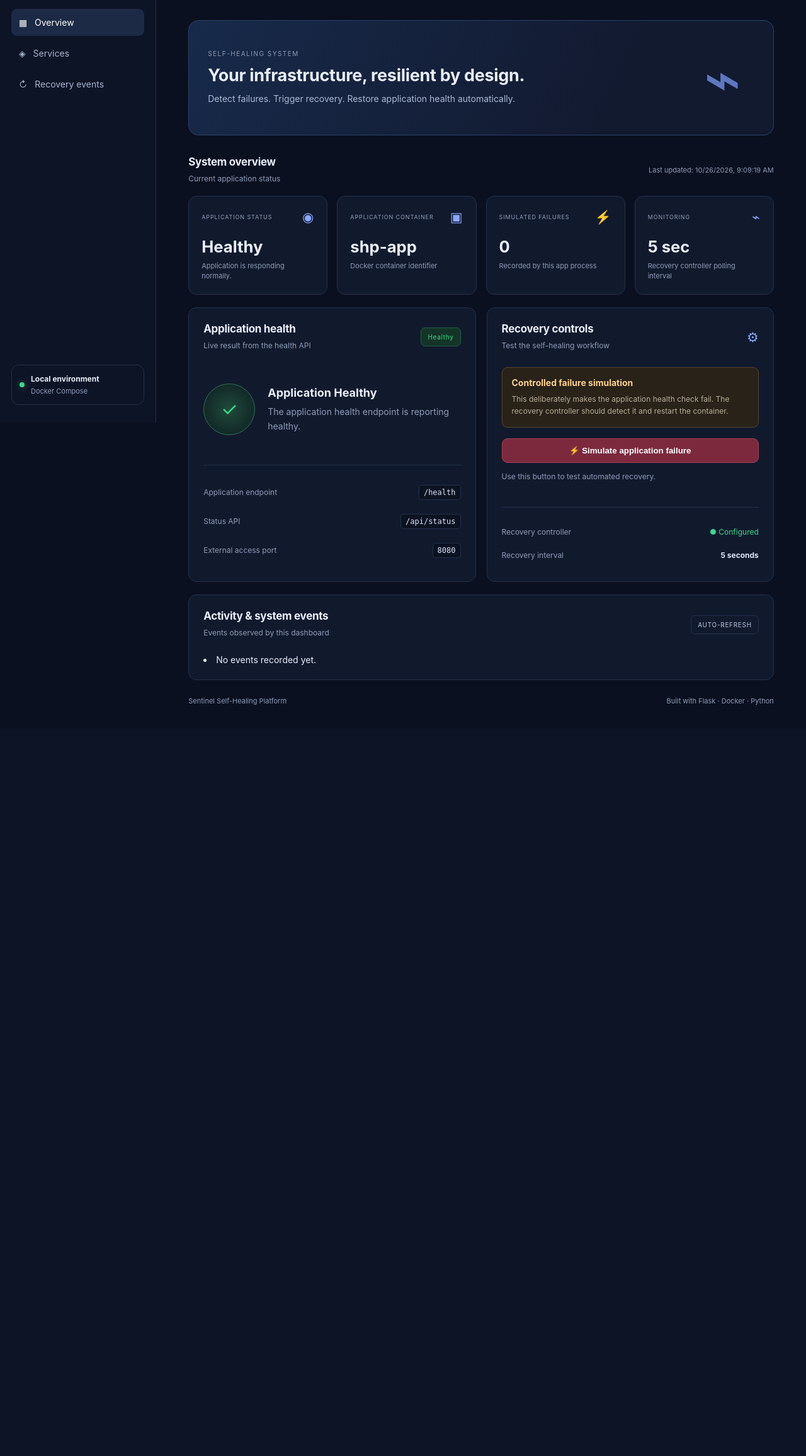
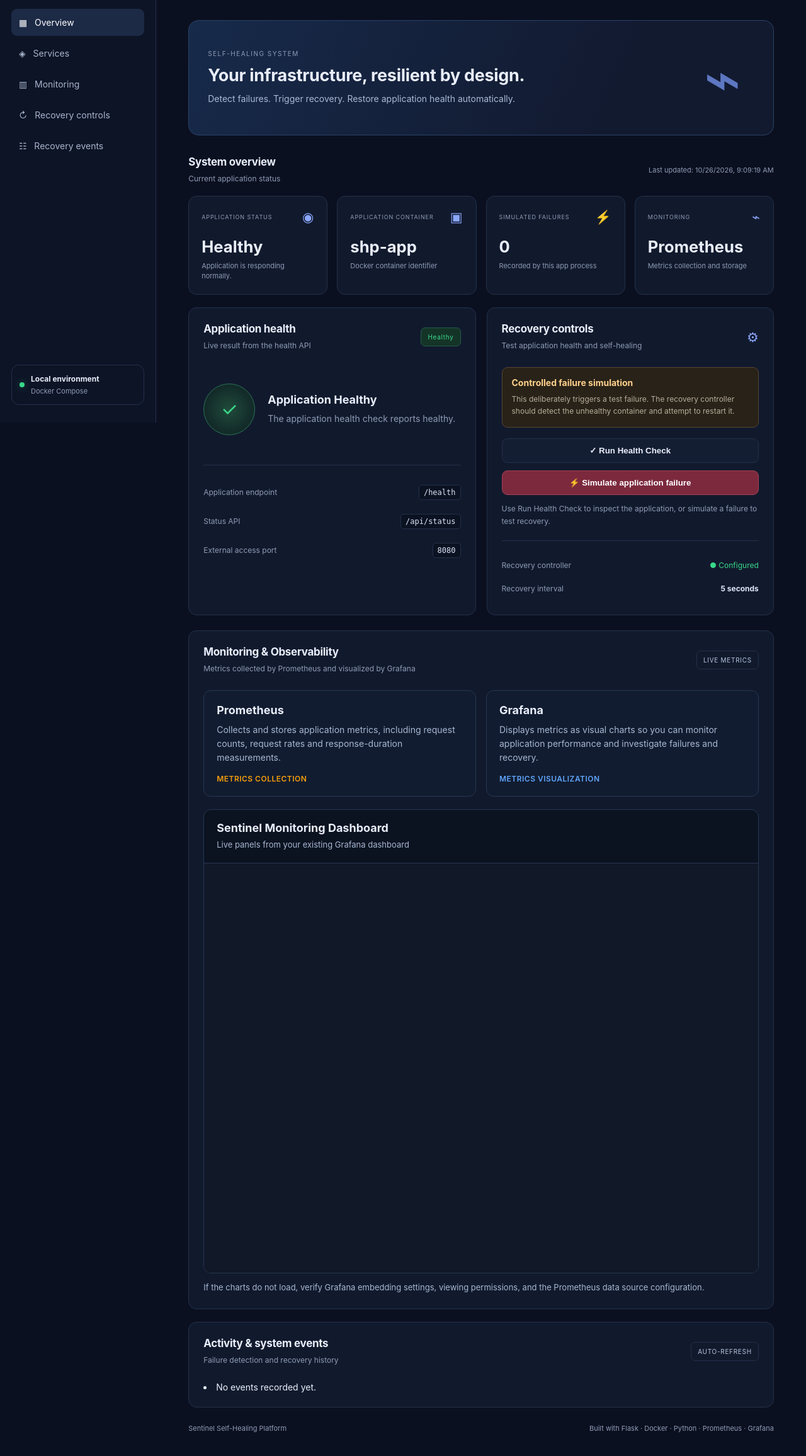
Before and after one commit to aryakale273/Self-healing-application, a Flask app: page / in a window 1280 px wide. Shown: the part 129-2441 px from the top of the page at 63% size. Before the commit the page ends 1248 px from the top, so only its background shows below. Run offline with Flask 3, Linux system fonts and the light colour scheme; data that the repository does not hold is empty.

Commit message:
Finalize Sentinel monitoring dashboard

```diff
--- a/compose.yaml
+++ b/compose.yaml
@@ -61,6 +61,9 @@ services:
     environment:
       GF_SECURITY_ADMIN_USER: admin
       GF_SECURITY_ADMIN_PASSWORD: ChangeThisPassword123!
+      GF_SECURITY_ALLOW_EMBEDDING: "true"
+      GF_AUTH_ANONYMOUS_ENABLED: "true"
+      GF_AUTH_ANONYMOUS_ORG_ROLE: Viewer
     volumes:
       - grafana_data:/var/lib/grafana
     restart: unless-stopped
--- a/static/app.js
+++ b/static/app.js
@@ -16,7 +16,6 @@ const elements = {
   simulateBtn: document.getElementById("simulateBtn"),
   actionMessage: document.getElementById("actionMessage"),
   eventList: document.getElementById("eventList"),
-  responseTime: document.getElementById("responseTime"),
   checkBtn: document.getElementById("checkBtn"),
 };
 
@@ -24,21 +23,16 @@ let previousStatus = null;
 let requestInProgress = false;
 
 function setText(element, value) {
-  if (element) {
-    element.textContent = value;
-  }
+  if (element) element.textContent = value;
 }
 
 function formatTimestamp(timestamp) {
   if (!timestamp) return "Time unavailable";
 
   const date = new Date(timestamp);
-
-  if (Number.isNaN(date.getTime())) {
-    return timestamp;
-  }
-
-  return date.toLocaleString();
+  return Number.isNaN(date.getTime())
+    ? timestamp
+    : date.toLocaleString();
 }
 
 function showMessage(message, type = "info") {
@@ -52,22 +46,59 @@ function showMessage(message, type = "info") {
 
 function setButtonLoading(button, loading, originalText) {
   if (!button) return;
-
   button.disabled = loading;
   button.textContent = loading ? "Please wait..." : originalText;
 }
 
-function updateStatusUI(data) {
-  const healthy = data.status === "healthy";
-  const statusText = healthy ? "Healthy" : "Unhealthy";
+function updateHealthUI(status, details = {}) {
+  const healthy = status === "healthy";
+  const label = healthy ? "Healthy" : "Unhealthy";
 
-  setText(elements.statusValue, statusText);
+  setText(elements.statusValue, label);
   setText(
     elements.statusDescription,
     healthy
       ? "Application is responding normally."
-      : "Application failure detected. Recovery may be in progress."
+      : "Application is unhealthy. Recovery may be in progress."
   );
+
+  setText(elements.healthPill, label);
+  if (elements.healthPill) {
+    elements.healthPill.dataset.status = status;
+  }
+
+  if (elements.healthRing) {
+    elements.healthRing.dataset.status = status;
+  }
+
+  setText(elements.healthIcon, healthy ? "✓" : "!");
+  setText(elements.healthTitle, `Application ${label}`);
+  setText(
+    elements.healthMessage,
+    healthy
+      ? "The application health check reports healthy."
+      : "The application health check reports unhealthy. Check the recovery events."
+  );
+
+  if (details.response_time_ms !== undefined) {
+    setText(
+      document.getElementById("responseTime"),
+      `${details.response_time_ms} ms`
+    );
+  }
+
+  if (previousStatus !== null && previousStatus !== status) {
+    showMessage(
+      `Application status changed to ${label.toLowerCase()}.`,
+      healthy ? "success" : "error"
+    );
+  }
+
+  previousStatus = status;
+}
+
+function updateStatusUI(data) {
+  updateHealthUI(data.status, data);
 
   setText(elements.containerValue, data.container || "shp-app");
   setText(elements.failureValue, data.failure_count ?? 0);
@@ -75,43 +106,6 @@ function updateStatusUI(data) {
     elements.lastUpdated,
     `Last updated: ${formatTimestamp(data.timestamp)}`
   );
-
-  if (elements.responseTime) {
-    setText(
-      elements.responseTime,
-      `${data.response_time_ms ?? "—"} ms`
-    );
-  }
-
-  if (elements.healthPill) {
-    setText(elements.healthPill, statusText);
-    elements.healthPill.dataset.status = data.status;
-  }
-
-  if (elements.healthRing) {
-    elements.healthRing.dataset.status = data.status;
-  }
-
-  if (elements.healthIcon) {
-    setText(elements.healthIcon, healthy ? "✓" : "!");
-  }
-
-  setText(elements.healthTitle, `Application ${statusText}`);
-  setText(
-    elements.healthMessage,
-    healthy
-      ? "The application health endpoint is reporting healthy."
-      : "A test failure or application issue is active. Check the recovery events."
-  );
-
-  if (previousStatus !== null && previousStatus !== data.status) {
-    showMessage(
-      `Application status changed to ${statusText.toLowerCase()}.`,
-      healthy ? "success" : "error"
-    );
-  }
-
-  previousStatus = data.status;
 }
 
 function eventLabel(type) {
@@ -131,19 +125,18 @@ function eventLabel(type) {
 }
 
 function eventClass(type) {
-  if (
-    type === "RECOVERY_SUCCEEDED" ||
-    type === "CONTROLLER_STARTED"
-  ) {
+  if (["RECOVERY_SUCCEEDED", "CONTROLLER_STARTED"].includes(type)) {
     return "success";
   }
 
   if (
-    type === "FAILURE_INJECTED" ||
-    type === "UNHEALTHY_DETECTED" ||
-    type === "CONTAINER_STOPPED" ||
-    type === "DOCKER_API_ERROR" ||
-    type === "CONTAINER_NOT_FOUND"
+    [
+      "FAILURE_INJECTED",
+      "UNHEALTHY_DETECTED",
+      "CONTAINER_STOPPED",
+      "DOCKER_API_ERROR",
+      "CONTAINER_NOT_FOUND",
+    ].includes(type)
   ) {
     return "error";
   }
@@ -190,128 +183,124 @@ function renderEvents(events) {
   });
 }
 
+async function getJSON(url, options = {}) {
+  const response = await fetch(url, {
+    cache: "no-store",
+    ...options,
+  });
+
+  const data = await response.json();
+
+  if (!response.ok) {
+    throw new Error(data.error || `Request failed (${response.status})`);
+  }
+
+  return data;
+}
+
 async function refreshStatus() {
   if (requestInProgress) return;
-
   requestInProgress = true;
 
   try {
-    const response = await fetch("/api/status", {
-      cache: "no-store",
-    });
-
-    if (!response.ok) {
-      throw new Error(`Status request failed (${response.status})`);
-    }
-
-    const data = await response.json();
+    const data = await getJSON("/api/status");
     updateStatusUI(data);
   } catch (error) {
-    console.error("Could not refresh application status:", error);
+    console.error("Status refresh failed:", error);
     setText(elements.statusValue, "Unavailable");
-    setText(elements.statusDescription, "Unable to retrieve application status.");
-    showMessage("Could not load live status. Check the app container.", "error");
+    setText(elements.healthPill, "UNAVAILABLE");
+    setText(elements.healthTitle, "Health status unavailable");
+    setText(elements.healthMessage, "Could not retrieve application status.");
   } finally {
     requestInProgress = false;
   }
 
   try {
-    const response = await fetch("/api/events", {
-      cache: "no-store",
-    });
+    const data = await getJSON("/api/events");
+    renderEvents(data.events || []);
+  } catch (error) {
+    console.error("Event refresh failed:", error);
+  }
+}
 
-    if (!response.ok) {
-      throw new Error(`Events request failed (${response.status})`);
+async function runHealthCheck() {
+  setButtonLoading(elements.checkBtn, true, "✓ Run Health Check");
+
+  try {
+    // This endpoint must return JSON containing the health-check result.
+    const data = await getJSON("/api/check");
+
+    if (data.status) {
+      updateHealthUI(data.status, data);
     }
 
-    const data = await response.json();
-    renderEvents(data.events || []);
+    showMessage(
+      data.status === "healthy"
+        ? `Health check passed${data.response_time_ms !== undefined
+            ? ` in ${data.response_time_ms} ms`
+            : ""}.`
+        : `Health check result: ${data.status || "unknown"}.`,
+      data.status === "healthy" ? "success" : "error"
+    );
+
+    await refreshStatus();
   } catch (error) {
-    console.error("Could not load event history:", error);
+    console.error("Health check failed:", error);
+    showMessage(
+      `Health check failed: ${error.message}. Verify the /api/check endpoint.`,
+      "error"
+    );
+  } finally {
+    setButtonLoading(elements.checkBtn, false, "✓ Run Health Check");
   }
 }
 
 async function simulateFailure() {
-  if (!elements.simulateBtn) return;
-
-  const originalText = "Simulate Failure";
-  setButtonLoading(elements.simulateBtn, true, originalText);
+  setButtonLoading(
+    elements.simulateBtn,
+    true,
+    "⚡ Simulate application failure"
+  );
 
   try {
-    const response = await fetch("/simulate-failure", {
+    const data = await getJSON("/simulate-failure", {
       method: "POST",
-      headers: {
-        "Content-Type": "application/json",
-      },
+      headers: { "Content-Type": "application/json" },
     });
 
-    const data = await response.json();
-
-    if (!response.ok) {
-      throw new Error(data.error || "Could not simulate failure.");
-    }
-
     showMessage(
-      "Test failure injected. Waiting for Docker health checks and recovery...",
-      "success"
+      data.message || "Failure injected. Waiting for automatic recovery...",
+      "info"
     );
 
+    // Continue refreshing while the recovery controller responds.
     await refreshStatus();
   } catch (error) {
-    showMessage(error.message || "Failure simulation failed.", "error");
+    console.error("Failure simulation failed:", error);
+    showMessage(
+      `Could not simulate failure: ${error.message}. Check the backend route.`,
+      "error"
+    );
   } finally {
-    setButtonLoading(elements.simulateBtn, false, originalText);
-  }
-}
-
-async function runHealthCheck() {
-  if (elements.checkBtn) {
-    setButtonLoading(elements.checkBtn, true, "Run Health Check");
-  }
-
-  try {
-    const response = await fetch("/api/check", {
-      cache: "no-store",
-    });
-
-    const data = await response.json();
-
-    if (!response.ok) {
-      showMessage(
-        `Health check: ${data.status || "unhealthy"}. Check the recovery timeline.`,
-        "error"
-      );
-    } else {
-      showMessage(
-        `Health check passed in ${data.response_time_ms} ms.`,
-        "success"
-      );
-    }
-
-    await refreshStatus();
-  } catch (error) {
-    showMessage("Unable to run the health check.", "error");
-  } finally {
-    if (elements.checkBtn) {
-      setButtonLoading(elements.checkBtn, false, "Run Health Check");
-    }
+    setButtonLoading(
+      elements.simulateBtn,
+      false,
+      "⚡ Simulate application failure"
+    );
   }
 }
 
 if (elements.refreshBtn) {
-  elements.refreshBtn.addEventListener("click", async () => {
-    showMessage("Refreshing monitoring data...", "info");
-    await refreshStatus();
-  });
+  elements.refreshBtn.addEventListener("click", refreshStatus);
+}
+
+if (elements.checkBtn) {
+  elements.checkBtn.addEventListener("click", runHealthCheck);
 }
 
 if (elements.simulateBtn) {
   elements.simulateBtn.addEventListener("click", simulateFailure);
 }
 
-if (elements.checkBtn) {
-  elements.checkBtn.addEventListener("click", runHealthCheck);
-}
-
 refreshStatus();
 window.setInterval(refreshStatus, REFRESH_INTERVAL);
--- a/static/style.css
+++ b/static/style.css
@@ -161,3 +161,13 @@ footer span { text-align: right; }
   .panel { padding: 18px; }
   footer { align-items: flex-start; flex-direction: column; }
 }
+
+.recovery-buttons {
+  display: flex;
+  flex-direction: column;
+  gap: 12px;
+}
+
+.recovery-buttons button {
+  width: 100%;
+}
--- a/templates/index.html
+++ b/templates/index.html
@@ -4,10 +4,105 @@
 <head>
   <meta charset="UTF-8">
   <meta name="viewport" content="width=device-width, initial-scale=1.0">
-  <title>Self-Healing Control Center</title>
+  <title>Sentinel - Self-Healing Control Center</title>
+
   <link rel="stylesheet" href="{{ url_for('static', filename='style.css') }}">
   <script src="{{ url_for('static', filename='app.js') }}" defer></script>
+
+  <style>
+    .monitoring-panel {
+      margin-top: 24px;
+    }
+
+    .monitoring-info {
+      display: grid;
+      grid-template-columns: repeat(2, minmax(0, 1fr));
+      gap: 16px;
+      margin: 20px 0;
+    }
+
+    .monitoring-card {
+      padding: 20px;
+      border: 1px solid #263752;
+      border-radius: 12px;
+      background: #111c30;
+    }
+
+    .monitoring-card h3 {
+      margin: 0 0 10px;
+    }
+
+    .monitoring-card p {
+      margin: 0 0 12px;
+      line-height: 1.6;
+      color: #a7b7d1;
+    }
+
+    .monitoring-card span {
+      font-size: 12px;
+      font-weight: 600;
+      letter-spacing: 0.04em;
+      text-transform: uppercase;
+    }
+
+    .prometheus-label {
+      color: #f59e0b;
+    }
+
+    .grafana-label {
+      color: #60a5fa;
+    }
+
+    .grafana-embed {
+      overflow: hidden;
+      margin-top: 20px;
+      border: 1px solid #263752;
+      border-radius: 12px;
+      background: #0b1220;
+    }
+
+    .grafana-embed-header {
+      padding: 18px 20px;
+      border-bottom: 1px solid #263752;
+    }
+
+    .grafana-embed-header h3 {
+      margin: 0 0 6px;
+    }
+
+    .grafana-embed-header p {
+      margin: 0;
+      color: #a7b7d1;
+      font-size: 13px;
+    }
+
+    .grafana-embed iframe {
+      display: block;
+      width: 100%;
+      height: 650px;
+      border: 0;
+      background: #111827;
+    }
+
+    .monitoring-note {
+      margin-top: 12px;
+      color: #a7b7d1;
+      font-size: 13px;
+      line-height: 1.6;
+    }
+
+    @media (max-width: 700px) {
+      .monitoring-info {
+        grid-template-columns: 1fr;
+      }
+
+      .grafana-embed iframe {
+        height: 520px;
+      }
+    }
+  </style>
 </head>
+
 <body>
   <aside class="sidebar">
     <div class="brand">
@@ -19,26 +114,36 @@
     </div>
 
     <div class="nav-label">WORKSPACE</div>
-    <a class="nav-item active" href="/">▦ &nbsp; Overview</a>
+    <a class="nav-item active" href="#overview">▦ &nbsp; Overview</a>
     <a class="nav-item" href="#services">◈ &nbsp; Services</a>
-    <a class="nav-item" href="#recovery">↻ &nbsp; Recovery events</a>
+    <a class="nav-item" href="#monitoring">▥ &nbsp; Monitoring</a>
+    <a class="nav-item" href="#recovery">↻ &nbsp; Recovery controls</a>
+    <a class="nav-item" href="#activity">☷ &nbsp; Recovery events</a>
 
     <div class="sidebar-bottom">
       <div class="online-dot"></div>
-      <div><strong>Local environment</strong><span>Docker Compose</span></div>
+      <div>
+        <strong>Local environment</strong>
+        <span>Docker Compose</span>
+      </div>
     </div>
   </aside>
 
-  <main class="main">
+  <main class="main" id="overview">
     <header class="topbar">
       <div>
         <div class="eyebrow">INFRASTRUCTURE / OVERVIEW</div>
         <h1>Control Center</h1>
         <p class="muted">Monitor application health and automated recovery.</p>
       </div>
+
       <div class="top-right">
-        <span class="live-badge"><span class="online-dot"></span> LIVE MONITORING</span>
-        <button id="refreshBtn" class="secondary-btn">↻ Refresh</button>
+        <span class="live-badge">
+          <span class="online-dot"></span> LIVE MONITORING
+        </span>
+        <button id="refreshBtn" class="secondary-btn" type="button">
+          ↻ Refresh
+        </button>
       </div>
     </header>
 
@@ -52,85 +157,211 @@
     </section>
 
     <section class="section-heading">
-      <div><h2>System overview</h2><p>Current application status</p></div>
-      <span id="lastUpdated" class="muted small">Waiting for first check...</span>
+      <div>
+        <h2>System overview</h2>
+        <p>Current application status</p>
+      </div>
+      <span id="lastUpdated" class="muted small">
+        Waiting for first check...
+      </span>
     </section>
 
     <section class="metrics" id="services">
       <article class="metric-card">
-        <div class="metric-top"><span>APPLICATION STATUS</span><span class="metric-icon">◉</span></div>
+        <div class="metric-top">
+          <span>APPLICATION STATUS</span>
+          <span class="metric-icon">◉</span>
+        </div>
         <div id="statusValue" class="metric-value">Checking...</div>
-        <div id="statusDescription" class="metric-note">Connecting to application</div>
+        <div id="statusDescription" class="metric-note">
+          Connecting to application
+        </div>
       </article>
+
       <article class="metric-card">
-        <div class="metric-top"><span>APPLICATION CONTAINER</span><span class="metric-icon">▣</span></div>
+        <div class="metric-top">
+          <span>APPLICATION CONTAINER</span>
+          <span class="metric-icon">▣</span>
+        </div>
         <div id="containerValue" class="metric-value">shp-app</div>
         <div class="metric-note">Docker container identifier</div>
       </article>
+
       <article class="metric-card">
-        <div class="metric-top"><span>SIMULATED FAILURES</span><span class="metric-icon">⚡</span></div>
+        <div class="metric-top">
+          <span>SIMULATED FAILURES</span>
+          <span class="metric-icon">⚡</span>
+        </div>
         <div id="failureValue" class="metric-value">0</div>
         <div class="metric-note">Recorded by this app process</div>
       </article>
+
       <article class="metric-card">
-        <div class="metric-top"><span>MONITORING</span><span class="metric-icon">⌁</span></div>
-        <div class="metric-value">5 sec</div>
-        <div class="metric-note">Recovery controller polling interval</div>
+        <div class="metric-top">
+          <span>MONITORING</span>
+          <span class="metric-icon">⌁</span>
+        </div>
+        <div class="metric-value">Prometheus</div>
+        <div class="metric-note">Metrics collection and storage</div>
       </article>
     </section>
 
     <section class="content-grid">
       <article class="panel">
         <div class="panel-heading">
-          <div><h2>Application health</h2><p>Live result from the health API</p></div>
+          <div>
+            <h2>Application health</h2>
+            <p>Live result from the health API</p>
+          </div>
           <span id="healthPill" class="pill">CHECKING</span>
         </div>
 
         <div class="health-display">
-          <div id="healthRing" class="health-ring"><span id="healthIcon">↻</span></div>
+          <div id="healthRing" class="health-ring">
+            <span id="healthIcon">↻</span>
+          </div>
           <div>
             <h3 id="healthTitle">Checking system...</h3>
-            <p id="healthMessage" class="muted">Contacting the application health endpoint.</p>
+            <p id="healthMessage" class="muted">
+              Contacting the application health endpoint.
+            </p>
           </div>
         </div>
 
         <div class="divider"></div>
-        <div class="detail-row"><span>Application endpoint</span><code>/health</code></div>
-        <div class="detail-row"><span>Status API</span><code>/api/status</code></div>
-        <div class="detail-row"><span>External access port</span><code>8080</code></div>
+
+        <div class="detail-row">
+          <span>Application endpoint</span>
+          <code>/health</code>
+        </div>
+        <div class="detail-row">
+          <span>Status API</span>
+          <code>/api/status</code>
+        </div>
+        <div class="detail-row">
+          <span>External access port</span>
+          <code>8080</code>
+        </div>
       </article>
 
       <article class="panel" id="recovery">
         <div class="panel-heading">
-          <div><h2>Recovery controls</h2><p>Test the self-healing workflow</p></div>
+          <div>
+            <h2>Recovery controls</h2>
+            <p>Test application health and self-healing</p>
+          </div>
           <span class="metric-icon">⚙</span>
         </div>
 
         <div class="warning-box">
           <strong>Controlled failure simulation</strong>
-          <p>This deliberately makes the application health check fail. The recovery controller should detect it and restart the container.</p>
+          <p>
+            This deliberately triggers a test failure.
+            The recovery controller should detect the unhealthy
+            container and attempt to restart it.
+          </p>
         </div>
 
-        <button id="simulateBtn" class="danger-btn">⚡ Simulate application failure</button>
-        <p id="actionMessage" class="muted action-message">Use this button to test automated recovery.</p>
+        <div class="recovery-buttons">
+          <button id="checkBtn" class="secondary-btn" type="button">
+            ✓ Run Health Check
+          </button>
+
+          <button id="simulateBtn" class="danger-btn" type="button">
+            ⚡ Simulate application failure
+          </button>
+        </div>
+
+        <p id="actionMessage" class="muted action-message"
+           role="status" aria-live="polite">
+          Use Run Health Check to inspect the application, or simulate a failure to test recovery.
+        </p>
 
         <div class="divider"></div>
-        <div class="detail-row"><span>Recovery controller</span><span class="text-green">● Configured</span></div>
-        <div class="detail-row"><span>Recovery interval</span><strong>5 seconds</strong></div>
+
+        <div class="detail-row">
+          <span>Recovery controller</span>
+          <span class="text-green">● Configured</span>
+        </div>
+        <div class="detail-row">
+          <span>Recovery interval</span>
+          <strong>5 seconds</strong>
+        </div>
       </article>
     </section>
 
-    <section class="panel activity-panel">
+    <!-- Prometheus and Grafana monitoring section -->
+    <section class="panel monitoring-panel" id="monitoring">
       <div class="panel-heading">
-        <div><h2>Activity & system events</h2><p>Events observed by this dashboard</p></div>
+        <div>
+          <h2>Monitoring &amp; Observability</h2>
+          <p>Metrics collected by Prometheus and visualized by Grafana</p>
+        </div>
+        <span class="live-badge">LIVE METRICS</span>
+      </div>
+
+      <div class="monitoring-info">
+        <article class="monitoring-card">
+          <h3>Prometheus</h3>
+          <p>
+            Collects and stores application metrics, including request counts,
+            request rates and response-duration measurements.
+          </p>
+          <span class="prometheus-label">Metrics collection</span>
+        </article>
+
+        <article class="monitoring-card">
+          <h3>Grafana</h3>
+          <p>
+            Displays metrics as visual charts so you can monitor application
+            performance and investigate failures and recovery.
+          </p>
+          <span class="grafana-label">Metrics visualization</span>
+        </article>
+      </div>
+
+      <div class="grafana-embed">
+        <div class="grafana-embed-header">
+          <h3>Sentinel Monitoring Dashboard</h3>
+          <p>Live panels from your existing Grafana dashboard</p>
+        </div>
+
+        <iframe
+          id="grafanaDashboard"
+          src="http://localhost:3000/d/adbvhzp/sentinel-self-healing-monitoring?orgId=1&from=now-6h&to=now&timezone=browser&refresh=5s&kiosk"
+          title="Sentinel Grafana monitoring dashboard"
+          loading="lazy"
+          width="100%"
+          height="650"
+          frameborder="0"
+          allowfullscreen>
+        </iframe>
+      </div>
+
+      <p class="monitoring-note">
+        If the charts do not load, verify Grafana embedding settings,
+        viewing permissions, and the Prometheus data source configuration.
+      </p>
+    </section>
+
+    <section class="panel activity-panel" id="activity">
+      <div class="panel-heading">
+        <div>
+          <h2>Activity &amp; system events</h2>
+          <p>Failure detection and recovery history</p>
+        </div>
         <span class="live-badge">AUTO-REFRESH</span>
       </div>
-      <div id="eventList" class="event-list">
+
+      <div id="eventList" class="event-list" aria-live="polite">
         <div class="empty-event">Waiting for application events...</div>
       </div>
     </section>
 
-    <footer>Sentinel Self-Healing Platform <span>Built with Flask · Docker · Python</span></footer>
+    <footer>
+      Sentinel Self-Healing Platform
+      <span>Built with Flask · Docker · Python · Prometheus · Grafana</span>
+    </footer>
   </main>
 </body>
 </html>
```
Also changed, not shown: 1 other file.
